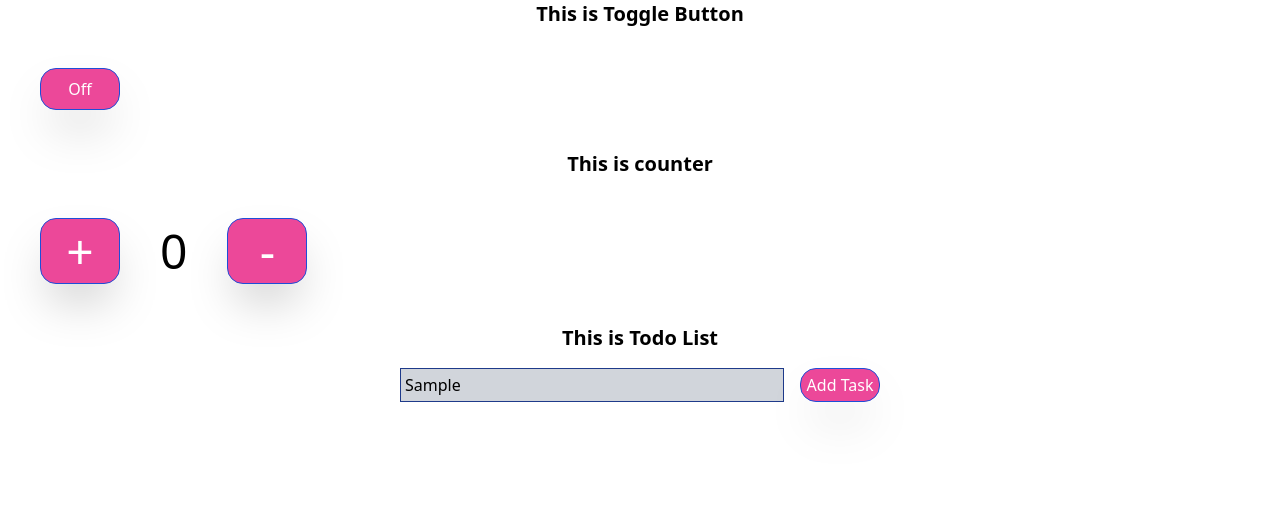
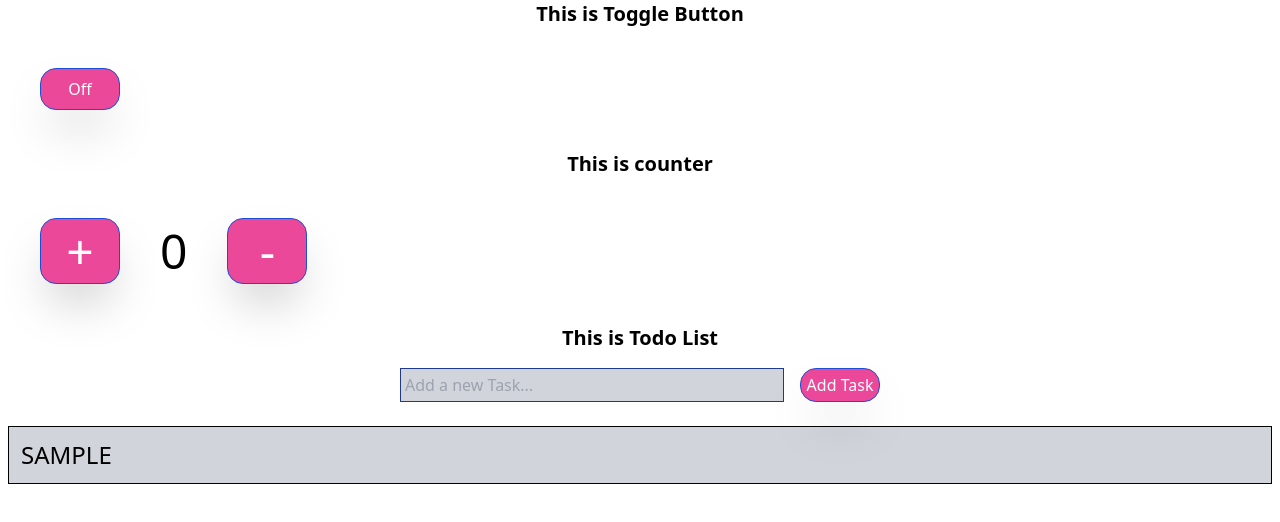
Before and after one commit to ashurbz/apps, a React (Create React App) app: page / in a window 1280 px wide. Both pictures are taken after typing "Sample" into the empty fields and a click on the button "Add Task". Shown: the top 522 px of the page. Built offline with nearby package versions, Linux system fonts and the light colour scheme; the HTML template or start-up script is replaced by a standard one.

Commit message:
task added done

```diff
--- /dev/null
+++ b/src/components/Todo/List.js
@@ -0,0 +1,22 @@
+import React from "react";
+
+const List = ({ tasks }) => {
+  return (
+    <div>
+      {tasks.map((task) => {
+        return (
+          <div
+            className="p-3 border border-black m-2 bg-gray-300"
+            key={task.id}
+          >
+            <ul>
+              <li className="text-2xl">{task.text.toUpperCase()}</li>
+            </ul>
+          </div>
+        );
+      })}
+    </div>
+  );
+};
+
+export default List;
--- a/src/components/Todo/Todo.js
+++ b/src/components/Todo/Todo.js
@@ -1,13 +1,22 @@
 import React, { useState } from "react";
-
+import List from "./List";
 const Todo = () => {
   const [text, setText] = useState("");
+  const [taskList, setTaskList] = useState([]);
 
   const handelOnChange = (e) => {
     setText(e.target.value);
   };
 
+  const id = Math.floor(Math.random() * 999);
+
+  const handleOnClick = () => {
+    setTaskList([...taskList, { text: text, id: id }]);
+    setText("");
+  };
+
   return (
+    <>
       <div className="w-full flex justify-center py-2">
         <input
           placeholder="Add a new Task..."
@@ -18,10 +27,17 @@ const Todo = () => {
             handelOnChange(e);
           }}
         />
-      <button className="border border-blue-700 w-20 bg-pink-500 text-white p-1  rounded-2xl m-2 shadow-2xl">
+        <button
+          onClick={handleOnClick}
+          className="border border-blue-700 w-20 bg-pink-500 text-white p-1  rounded-2xl m-2 shadow-2xl"
+        >
           Add Task
         </button>
       </div>
+      <div>
+        <List tasks={taskList} />
+      </div>
+    </>
   );
 };
 
```
Lines whose indentation alone changed are shown as unchanged.
